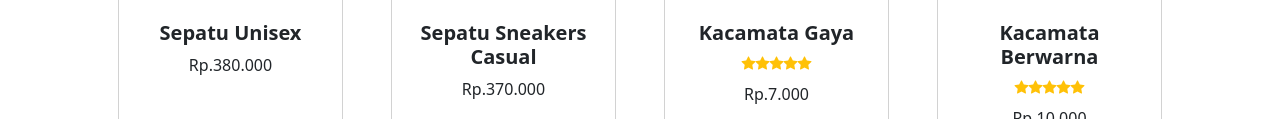
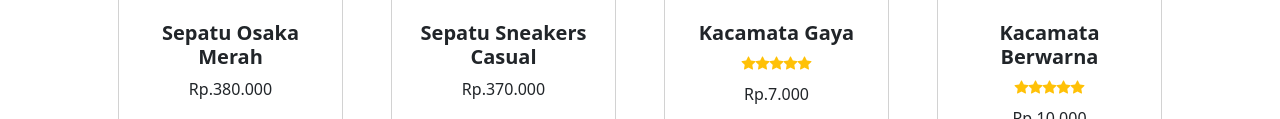
Before and after one commit to mialosky/fahmi, a plain HTML site: page index.html in a window 1280 px wide. Shown: the part 1033-1152 px from the top of the page. Drawn offline with nearby package versions, Linux system fonts and the light colour scheme.

Commit message:
Update index.html

```diff
--- a/index.html
+++ b/index.html
@@ -162,7 +162,7 @@
                             <div class="card-body p-4">
                                 <div class="text-center">
                                     <!-- Product name-->
-                                    <h5 class="fw-bolder">Sepatu Unisex</h5>
+                                    <h5 class="fw-bolder">Sepatu Osaka Merah</h5>
                                     <!-- Product price-->
                                     Rp.380.000
                                 </div>
```
